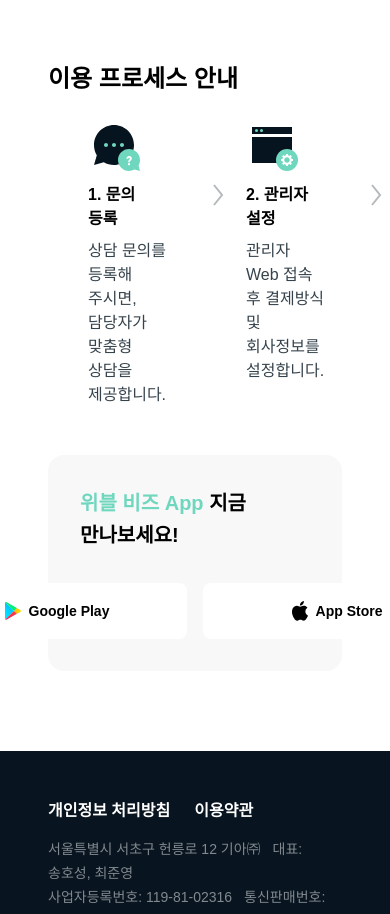
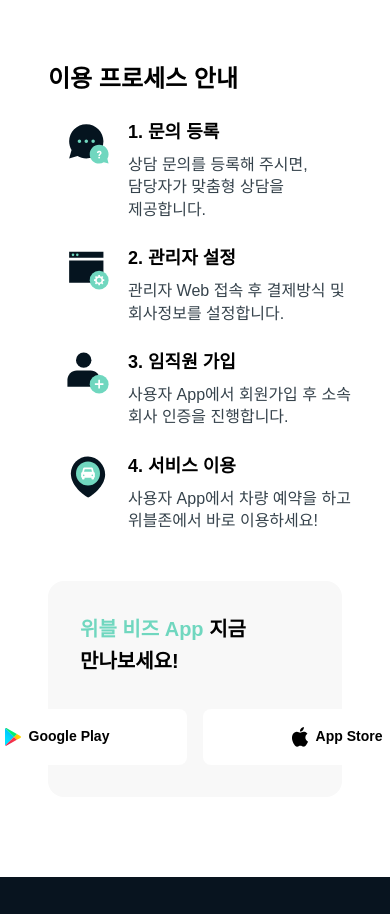
Before and after one commit to withoutwax/hyundai-autoever-assignment, a Next.js app: page /faq in a window 390 px wide. Shown: the part 1715-2629 px from the top of the page. Built offline with nearby package versions, Linux system fonts and the light colour scheme; data requests are answered from the project's data file; a web font is replaced by a local one.

Commit message:
이용 프로세스 안내 Tablet 업데이트

```diff
--- a/components/ProcessInfo.tsx
+++ b/components/ProcessInfo.tsx
@@ -28,23 +28,23 @@
   return (
     <>
       <h2 className="mt-[64px] mb-[24px]">이용 프로세스 안내</h2>
-      <ol className="flex">
+      <ol className="flex flex-col lg:flex-row space-y-[24px] lg:space-y-0">
         {PROCESS_INFO.map(({ icon, title, description }, i) => {
           return (
             <li
-              className="mx-[16px] px-[24px] w-full flex flex-col relative"
+              className="mx-[16px] lg:px-[24px] w-full flex lg:flex-col relative space-x-[16px] lg:space-x-0"
               key={uuidv4()}
             >
               <i
-                className={`${icon} w-[56px] h-[56px] aspect-square bg-no-repeat bg-contain mb-[8px]`}
+                className={`${icon} w-[48px] lg:w-[56px] h-[48px] lg:h-[56px] aspect-square bg-no-repeat bg-contain lg:mb-[8px]`}
               ></i>
               <span
-                className={`flex flex-col ${
+                className={`flex flex-col text-[18px] lg:text-[16px] ${
                   i === 0 ? "before:hidden" : ""
-                } before:content-[''] before:absolute before:bg-[url('/ic_step_arrow.svg')] before:bg-no-repeat before:bg-contain before:h-[24px] before:w-[24px] before:-left-4`}
+                } before:hidden before:lg:inline-block before:content-[''] before:absolute before:bg-[url('/ic_step_arrow.svg')] before:bg-no-repeat before:bg-contain before:h-[24px] before:w-[24px] before:-left-4`}
               >
                 <strong>{title}</strong>
-                <em className="text-[16px] not-italic font-normal text-[#36434c] mt-[8px]">
+                <em className="text-[16px] leading-[22.4px] lg:leading-[24px] not-italic font-normal text-[#36434c] mt-[8px]">
                   {description}
                 </em>
               </span>
```
